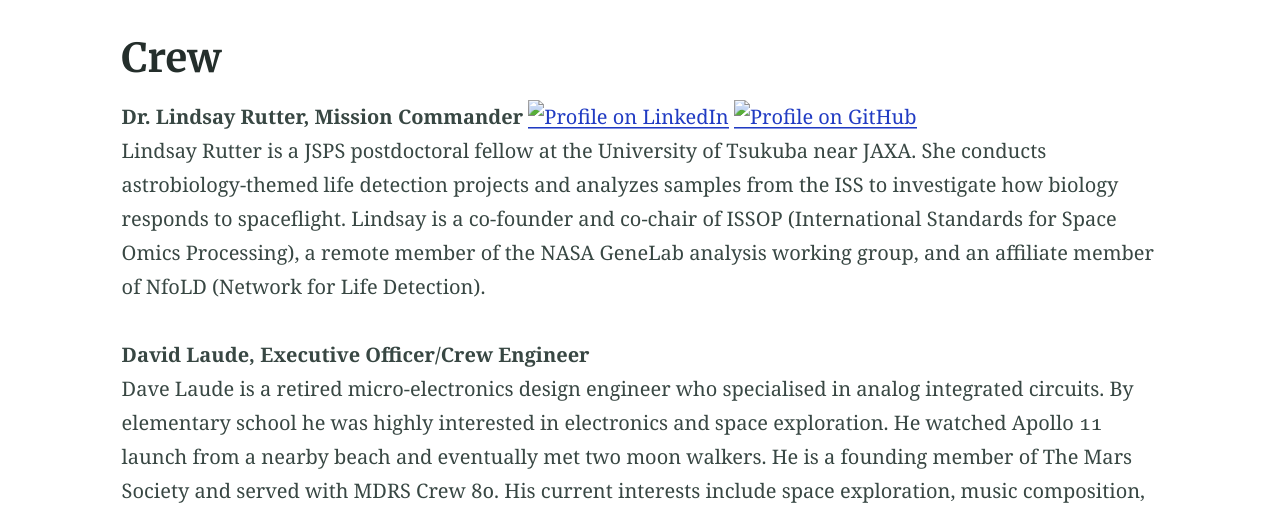
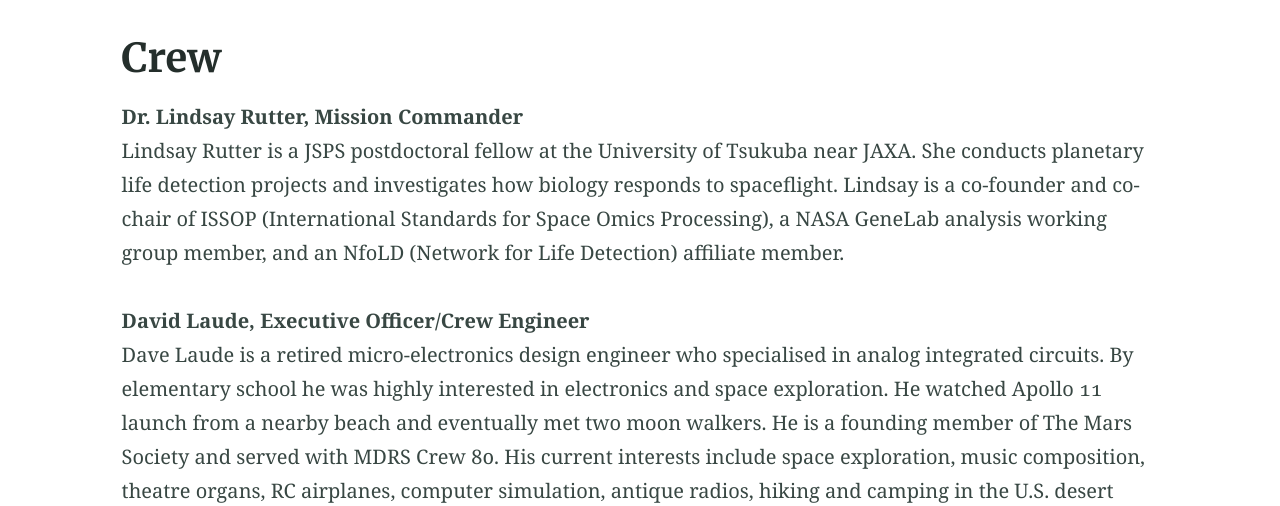
Before and after one commit to mdrs228/mdrs228.github.io, a Jekyll site: the page built from crew.md, in a window 1280 px wide and 900 px high, cut to the strip 394-900 px from the top of the window. Built offline with Jekyll 4.4.1, drawn with Linux system fonts in a browser that asks for light colours; our own code applies the rules of GitHub Pages for plain Markdown files.

Commit message:
Update crew.md

```diff
--- a/crew.md
+++ b/crew.md
@@ -7,8 +7,8 @@ excerpt: "A demo of Markdown and HTML includes"
 aside: false
 ---
 
-**Dr. Lindsay Rutter, Mission Commander** [![Profile on LinkedIn](picLI.png)](https://www.linkedin.com/in/lindsayrutter/)  [![Profile on GitHub](picGithub.png)](https://github.com/lindsayrutter)
-Lindsay Rutter is a JSPS postdoctoral fellow at the University of Tsukuba near JAXA. She conducts astrobiology-themed life detection projects and analyzes samples from the ISS to investigate how biology responds to spaceflight. Lindsay is a co-founder and co-chair of ISSOP (International Standards for Space Omics Processing), a remote member of the NASA GeneLab analysis working group, and an affiliate member of NfoLD (Network for Life Detection).
+**Dr. Lindsay Rutter, Mission Commander**
+Lindsay Rutter is a JSPS postdoctoral fellow at the University of Tsukuba near JAXA. She conducts planetary life detection projects and investigates how biology responds to spaceflight. Lindsay is a co-founder and co-chair of ISSOP (International Standards for Space Omics Processing), a NASA GeneLab analysis working group member, and an NfoLD (Network for Life Detection) affiliate member.
 
 **David Laude, Executive Officer/Crew Engineer**
 Dave Laude is a retired micro-electronics design engineer who specialised in analog integrated circuits. By elementary school he was highly interested in electronics and space exploration. He watched Apollo 11 launch from a nearby beach and eventually met two moon walkers. He is a founding member of The Mars Society and served with MDRS Crew 80. His current interests include space exploration, music composition, theatre organs, RC airplanes, computer simulation, antique radios, hiking and camping in the U.S. desert southwest.
```
